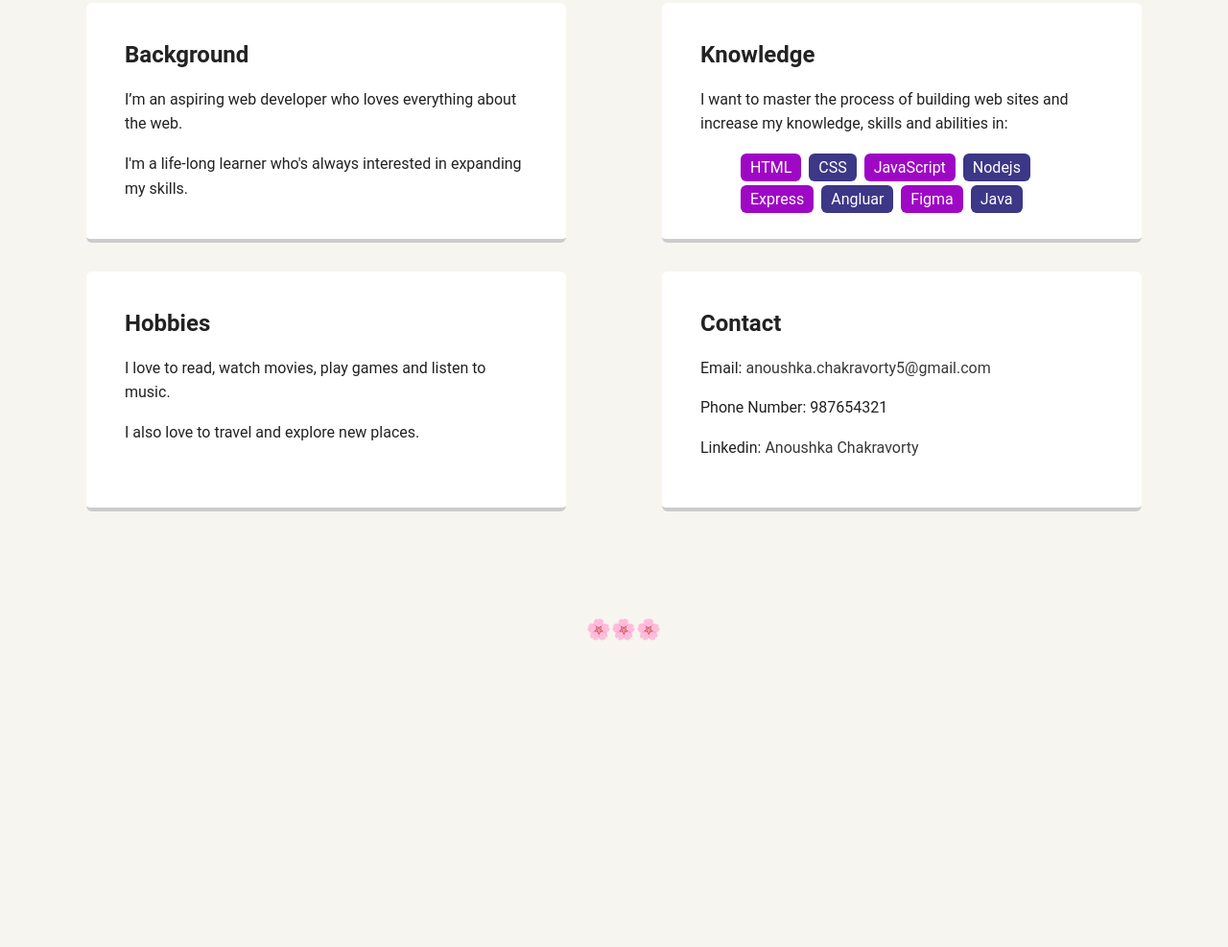
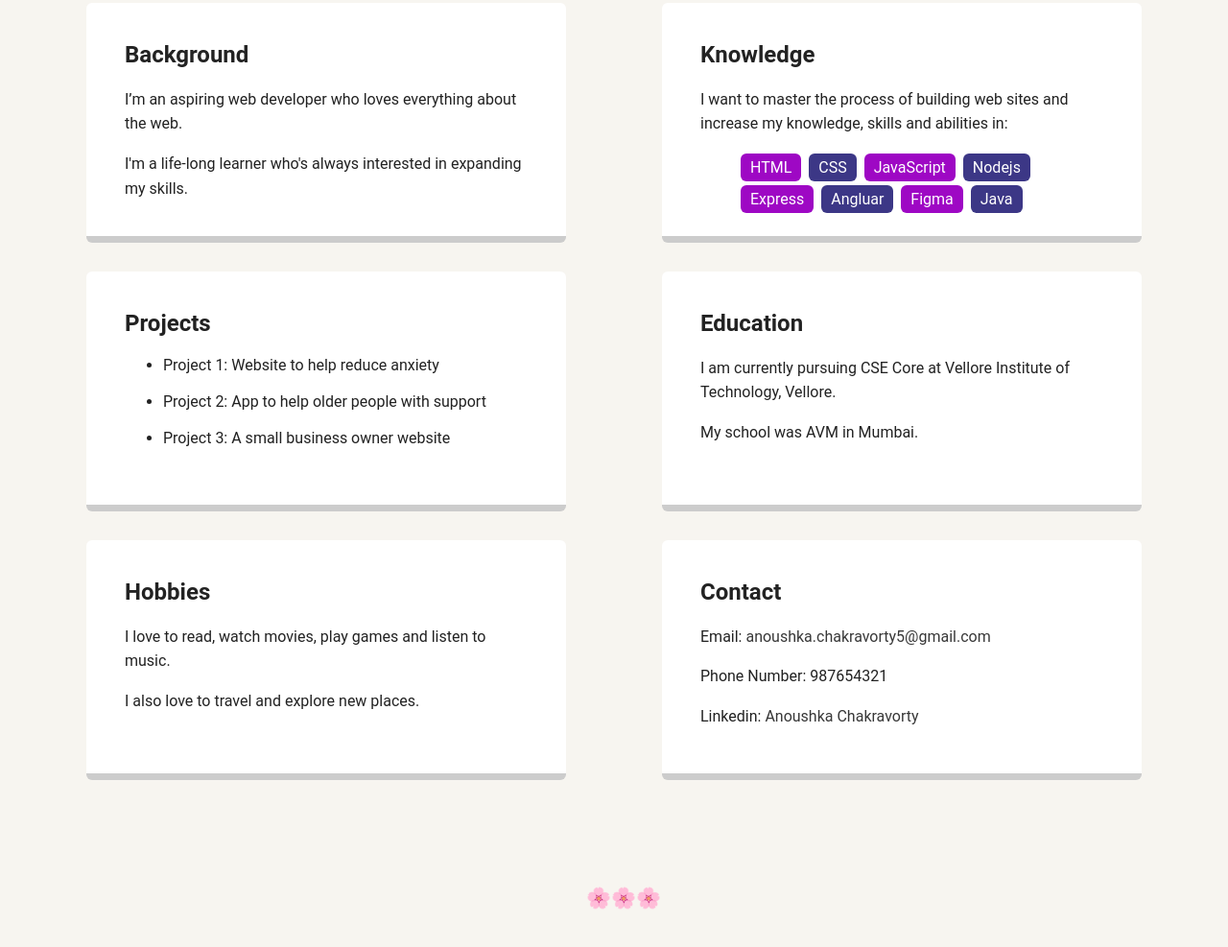
Before and after one commit to Anuka04/my-profile, a plain HTML site: page index.html in a window 1280 px wide. Shown: the part 517-1504 px from the top of the page at 96% size. Before the commit the page ends 1286 px from the top, so only its background shows below. Drawn offline with Linux system fonts and the light colour scheme.

Commit message:
added two cards

```diff
--- a/index.html
+++ b/index.html
@@ -33,10 +33,22 @@
       </div>
 
       <div class="card">
+        <h2>Projects</h2>
+        <ul>
+          <li>Project 1: Website to help reduce anxiety</li>
+          <br>
+          <li>Project 2: App to help older people with support</li>
+          <br>
+          <li>Project 3: A small business owner website</li>
+        </ul>
+      </div>
+
+      <div class="card">
         <h2>Hobbies</h2>
         <p>I love to read, watch movies, play games and listen to music.</p>
         <p>I also love to travel and explore new places.</p>
       </div>
+
     </div>
       <div class="row">
         <div class="card">
@@ -55,13 +67,17 @@
 
         </div>
       <div class="card">
+        <h2>Education</h2>
+        <p>I am currently pursuing CSE Core at Vellore Institute of Technology, Vellore.</p>
+        <p>My school was AVM in Mumbai.</p>
+      </div>
+      <div class="card">
         <h2>Contact</h2>
         <p>Email:
           <a href="mailto:anoushka.chakravorty5@gmail.com">anoushka.chakravorty5@gmail.com</a>
           <p>Phone Number: 987654321</p>
           <p>Linkedin: <a href="https://www.linkedin.com/in/anoushka-chakravorty-b9a8a917b/">Anoushka Chakravorty</a></p>
       </div>
-
       </div>
     </main>
 
--- a/styles.css
+++ b/styles.css
@@ -96,7 +96,7 @@ header .profile-image:hover {
   max-width: 500px;
   text-align: left;
   background: #fff;
-  border-bottom: 4px solid #ccc;
+  border-bottom: 7px solid #ccc;
   border-radius: 6px;
   transition: all 0.5s;
 }
```
